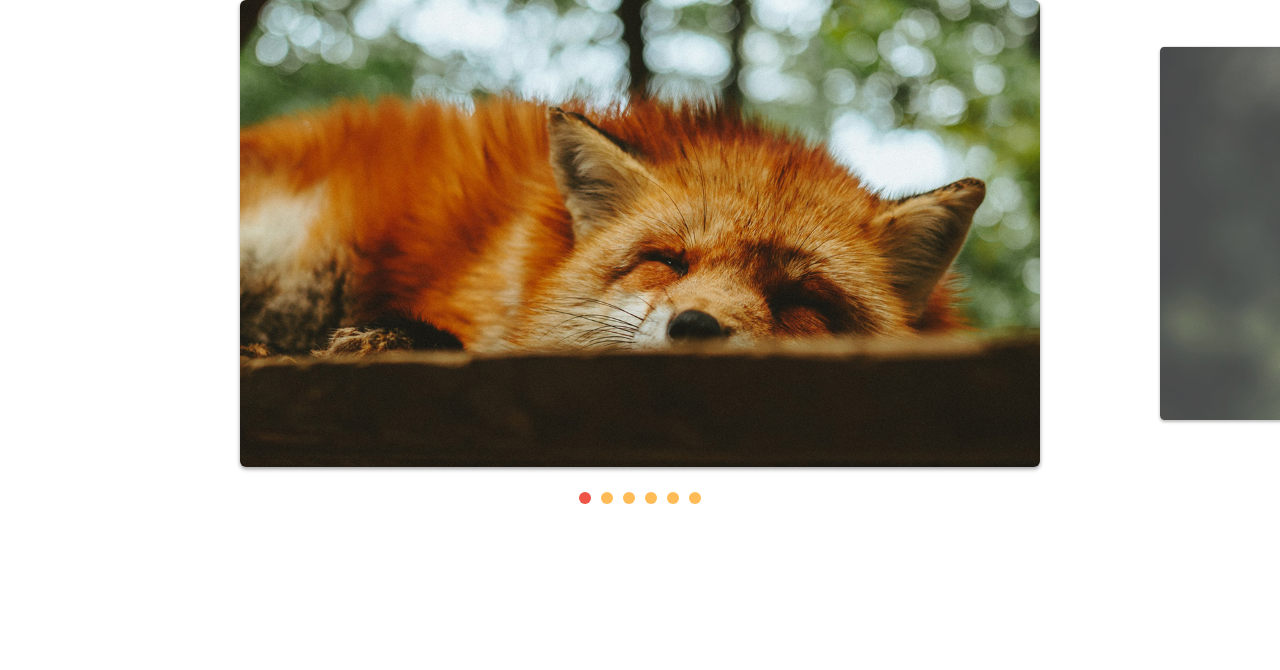
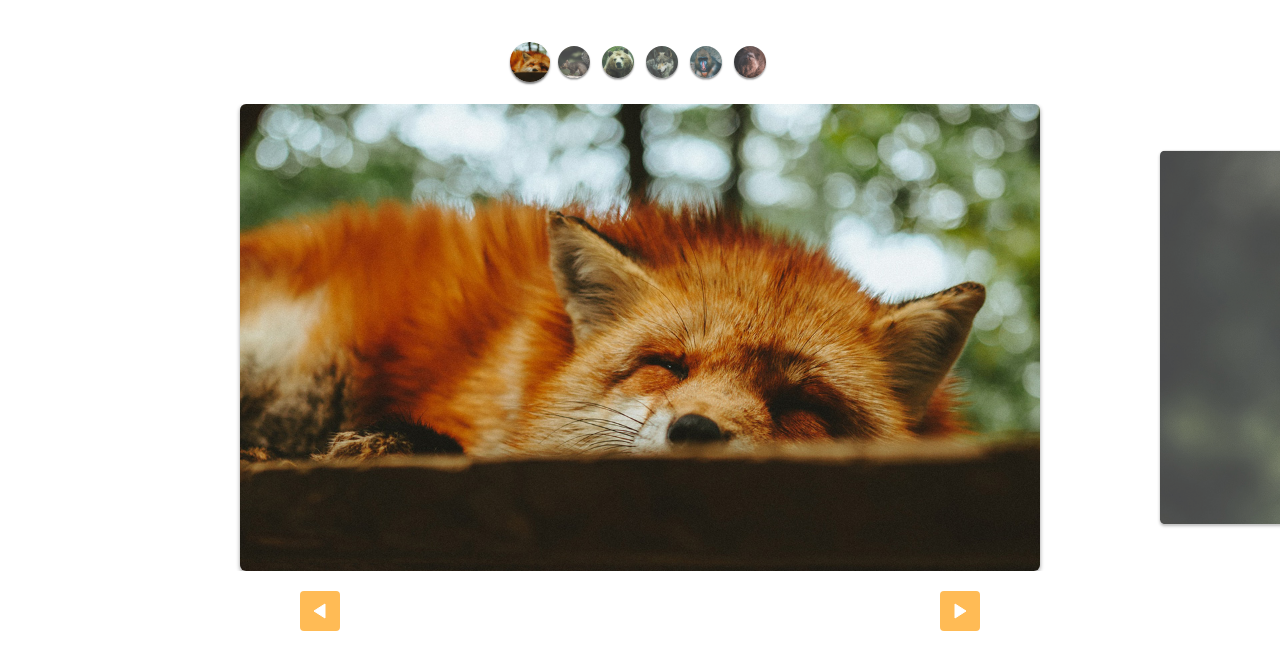
Before and after one commit to Feehzzz/slide-master, a plain HTML site: page index.html in a window 1280 px wide. Drawn offline with Linux system fonts and the light colour scheme.

Commit message:
custom controls adicionado e estilazado

```diff
--- a/css/style.css
+++ b/css/style.css
@@ -38,14 +38,7 @@ img {
   transform: scale(1)
 }
 
-.arrow-nav button {
-  display: inline-flex;
-  justify-content: center;
-  border: none;
-  font-weight: bold;
-  position: relative;
-  margin-top: 10px;
-}
+
 [data-control="slide"] {
   display: flex;
   justify-content: center;
@@ -65,3 +58,44 @@ img {
 [data-control="slide"] li.active a, [data-control="slide"] li a:hover {
   background: #e54
 }
+
+.custom-controls {
+  display: flex;
+  justify-content: center;
+  margin-top: 40px;
+  margin-bottom:  20px;
+  flex-wrap: wrap;
+}
+.custom-controls li {
+  opacity: .8;
+  transform: scale(.8);
+  width: 40px;
+  height: 40px;
+  border-radius: 50%;
+  overflow: hidden;
+  margin: 2px;
+  box-shadow: 0 2px 2px rgba(0,0,0,.5);
+  transition: .3s;
+}
+.custom-controls li.active {
+  opacity: 1;
+  transform: scale(1)
+}
+
+.arrow-nav {
+  display: flex;
+  justify-content: space-around;
+  margin: 20px 0;
+
+}
+.arrow-nav button {
+  cursor: pointer;
+  border: none;
+  border-radius: 4px;
+  width: 40px;
+  height: 40px;
+  background: #fb5 url('../img/arrow.svg') center center no-repeat;
+}
+.arrow-nav button.prev{
+  transform: rotate(-180deg);
+}
--- a/index.html
+++ b/index.html
@@ -11,6 +11,16 @@
 </head>
 
 <body>
+  <ul class="custom-controls">
+    <li><img src="img/foto1-thumb.jpg" alt=""></li>
+    <li><img src="img/foto2-thumb.jpg" alt=""></li>
+    <li><img src="img/foto3-thumb.jpg" alt=""></li>
+    <li><img src="img/foto4-thumb.jpg" alt=""></li>
+    <li><img src="img/foto5-thumb.jpg" alt=""></li>
+    <li><img src="img/foto6-thumb.jpg" alt=""></li>
+
+
+  </ul>
   <div class="slide-wrapper">
     <ul class="slide">
       <li><img src="img/foto1.jpg" alt=""></li>
@@ -22,6 +32,10 @@
 
     </ul>
   </div>
+  <div class="arrow-nav">
+    <button class="prev"></button>
+    <button class="next"></button>
+  </div>
 
   <script type="module" src="js/script.js"></script>
 </body>
--- a/js/script.js
+++ b/js/script.js
@@ -1,5 +1,6 @@
-import {SlideNav} from './slide.js';
+import SlideNav from './slide.js';
 
 const slide = new SlideNav('.slide', '.slide-wrapper');
 slide.init();
-slide.addControl()
+slide.addArrow('.prev', '.next')
+slide.addControl('.custom-controls')
--- a/js/slide.js
+++ b/js/slide.js
@@ -122,6 +122,8 @@ export class Slide {
     this.onMove = this.onMove.bind(this);
     this.onEnd = this.onEnd.bind(this);
     this.onResize = debounce(this.onResize.bind(this), 200);
+    this.activePrevSlide = this.activePrevSlide.bind(this);
+    this.activeNextSlide = this.activeNextSlide.bind(this);
 
 
 
@@ -137,12 +139,20 @@ export class Slide {
   }
 }
 
-export class SlideNav extends Slide {
+export default class SlideNav extends Slide {
   constructor(slide, wrapper) {
     super(slide, wrapper);
     this.bindControlEvents();
   }
-
+  addArrow(prev, next){
+    this.prevElement = document.querySelector(prev);
+    this.nextElement = document.querySelector(next);
+    this.addArrowEvent();
+  }
+  addArrowEvent(){
+    this.prevElement.addEventListener('click', this.activePrevSlide)
+    this.nextElement.addEventListener('click', this.activeNextSlide)
+  }
   createControl(){
     const control = document.createElement('ul');
     control.dataset.control = 'slide'
```
